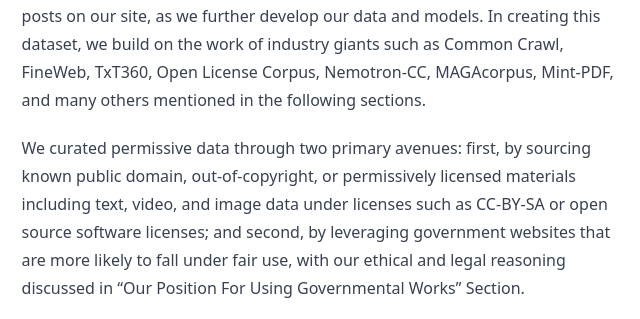
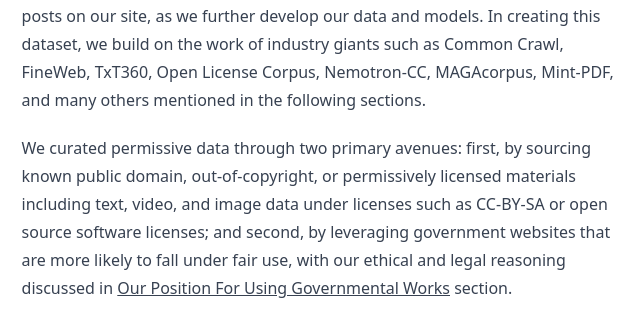
Before and after one commit to aurora-lm/aurora-lm.github.io, an Astro site: page /posts/mixturevitae in a window 1280 px wide. Shown: the part 884-1203 px from the top of the page, 321-961 px from the left. Built offline with nearby package versions, Linux system fonts and the light colour scheme; Astro itself is replaced by a stand-in of ours; some packages are replaced by stand-ins of ours.

Commit message:
underline

```diff
--- a/src/content/posts/mixturevitae.md
+++ b/src/content/posts/mixturevitae.md
@@ -22,7 +22,7 @@
 
 Our blog is a way to share our journey with the wider community and is a living and organic document. We plan to update it continuously, alongside other posts on our site, as we further develop our data and models. In creating this dataset, we build on the work of industry giants such as Common Crawl, FineWeb, TxT360, Open License Corpus, Nemotron-CC, MAGAcorpus, Mint-PDF, and many others mentioned in the following sections.
 
-We curated permissive data through two primary avenues: first, by sourcing known public domain, out-of-copyright, or permissively licensed materials including text, video, and image data under licenses such as CC-BY-SA or open source software licenses; and second, by leveraging government websites that are more likely to fall under fair use, with our ethical and legal reasoning discussed in “Our Position For Using Governmental Works” Section.
+We curated permissive data through two primary avenues: first, by sourcing known public domain, out-of-copyright, or permissively licensed materials including text, video, and image data under licenses such as CC-BY-SA or open source software licenses; and second, by leveraging government websites that are more likely to fall under fair use, with our ethical and legal reasoning discussed in <u>Our Position For Using Governmental Works</u> section.
 
 In total, we collected approximately 300 billion text tokens of copyright-permissive data from various open sources, enriched with high-quality synthetic data generated through our own pipelines. We refer to this curated dataset and methodology as MixtureVitae.
 
```
